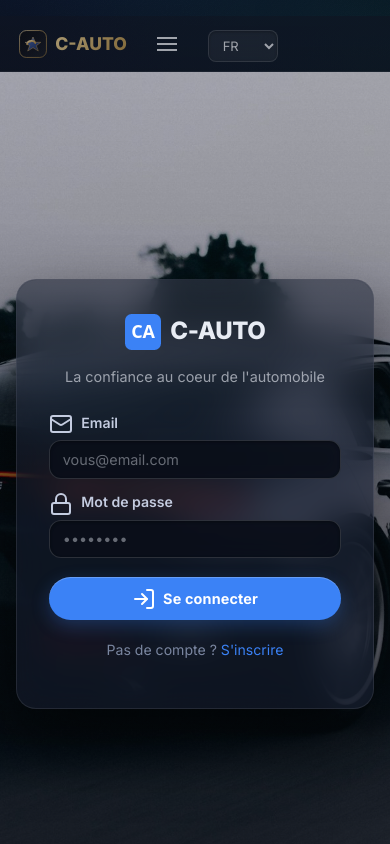
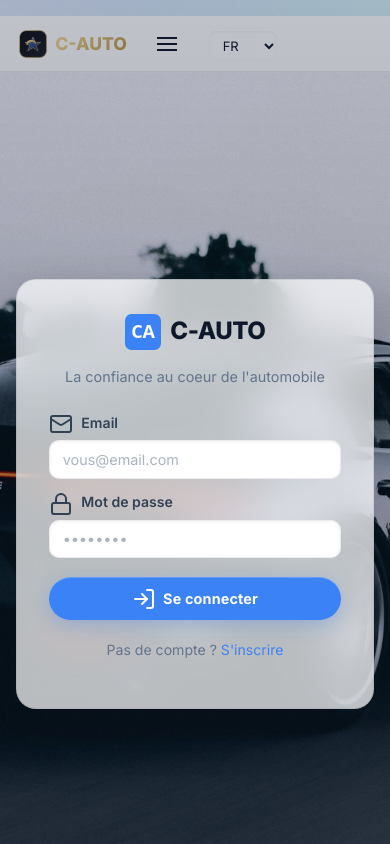
Before and after one commit to ChrystianD-max/cauto, a plain HTML site: page frontend/www/app/index.html in a window 390 px wide. Shown: the top 844 px of the page. Drawn offline with Linux system fonts and the light colour scheme; no server answers.

Commit message:
Design: passage au thème clair moderne (mobile pro) sur marketing et app SPA

```diff
--- a/frontend/www/app/design-system.css
+++ b/frontend/www/app/design-system.css
@@ -147,7 +147,7 @@
 /* ====== 05. FORMULAIRES ====== */
 label { font-weight: 550; }
 input, select, textarea { border-radius: var(--ds-r-md); }
-input[type="date"], input[type="time"] { color-scheme: dark; }
+input[type="date"], input[type="time"] { color-scheme: light; }
 
 /* Champ = label + aide + erreur, cohérents partout */
 .ds-field { margin-bottom: .9rem; }
--- a/frontend/www/app/glass-theme.css
+++ b/frontend/www/app/glass-theme.css
@@ -25,42 +25,42 @@
   --r1: 59, 130, 246; --r2: 34, 211, 238; --r3: 129, 140, 248;
 
   /* Surfaces verre */
-  --glass: rgba(22, 28, 44, 0.62);
-  --glass-strong: rgba(14, 18, 32, 0.78);
-  --glass-soft: rgba(255, 255, 255, 0.045);
-  --glass-border: rgba(255, 255, 255, 0.09);
-  --glass-hi: rgba(255, 255, 255, 0.14);
-  --hairline: rgba(255, 255, 255, 0.06);
+  --glass: rgba(255, 255, 255, 0.72);
+  --glass-strong: rgba(255, 255, 255, 0.9);
+  --glass-soft: rgba(0, 0, 0, 0.03);
+  --glass-border: rgba(15, 23, 42, 0.08);
+  --glass-hi: rgba(255, 255, 255, 0.6);
+  --hairline: rgba(15, 23, 42, 0.06);
 
   /* Re-branchement des tokens existants sur la couleur de rôle */
   --accent: var(--role-1);
   --accent2: var(--role-2);
-  --accent-glow: rgba(var(--r1), 0.14);
+  --accent-glow: rgba(var(--r1), 0.12);
   --gradient1: linear-gradient(135deg, var(--role-1), var(--role-2));
   --gradient-role: linear-gradient(135deg, var(--role-1), var(--role-2), var(--role-3));
 
-  /* Fond profond */
-  --bg: #05070d;
-  --bg2: #0a0e18;
-  --panel: rgba(20, 26, 42, 0.66);
-  --panel2: rgba(28, 36, 58, 0.72);
-  --border: rgba(255, 255, 255, 0.08);
-  --border2: rgba(255, 255, 255, 0.14);
+  /* Fond clair */
+  --bg: #f6f8fc;
+  --bg2: #eef2f9;
+  --panel: rgba(255, 255, 255, 0.9);
+  --panel2: rgba(255, 255, 255, 0.75);
+  --border: rgba(15, 23, 42, 0.08);
+  --border2: rgba(15, 23, 42, 0.14);
 
   /* Automobile : rayons généreux, pilotage à l'iPhone */
-  --radius: 22px;
+  --radius: 20px;
   --radius-lg: 26px;
-  --radius-sm: 16px;
-  --radius-xs: 12px;
+  --radius-sm: 14px;
+  --radius-xs: 10px;
 
   /* Ressort iOS */
   --spring: cubic-bezier(0.34, 1.56, 0.64, 1);
   --smooth: cubic-bezier(0.22, 0.61, 0.36, 1);
 
-  /* Ombres profondes + lueur de rôle */
-  --shadow: 0 1px 2px rgba(0,0,0,.4);
-  --shadow-lg: 0 24px 60px rgba(0,0,0,.55);
-  --role-glow: 0 0 0 1px rgba(var(--r1), .22), 0 14px 44px rgba(var(--r1), .14);
+  /* Ombres douces + lueur de rôle */
+  --shadow: 0 1px 3px rgba(15,23,42,.08);
+  --shadow-lg: 0 16px 44px rgba(15,23,42,.14);
+  --role-glow: 0 0 0 1px rgba(var(--r1), .18), 0 10px 30px rgba(var(--r1), .12);
 }
 
 /* ——— Chaque rôle = une palette = une expérience ——— */
@@ -79,7 +79,7 @@ body[data-role="ADMIN"], body[data-role="SUPER_ADMIN"] {
 
 /* ====== 02. AURA D'ARRIÈRE-PLAN (la lumière que le verre réfracte) ====== */
 body {
-  background-color: #05070d;
+  background-color: var(--bg, #f6f8fc);
   text-rendering: optimizeLegibility;
 }
 body::before {
@@ -180,7 +180,7 @@ h1 { font-size: clamp(1.45rem, 4vw, 2rem); font-weight: 800; letter-spacing: -0.
   backdrop-filter: blur(10px);
   box-shadow: inset 0 1px 0 var(--glass-hi);
 }
-.btn-ghost:hover { background: rgba(255,255,255,.09); color: var(--text); }
+.btn-ghost:hover { background: rgba(15,23,42,.06); color: var(--text); }
 .btn-danger { background: linear-gradient(135deg, #fb7185, #ef4444); box-shadow: 0 6px 18px rgba(239,68,68,.32); }
 .btn-ok { background: linear-gradient(135deg, #34d399, #10b981); box-shadow: 0 6px 18px rgba(16,185,129,.3); }
 .btn-ko { background: linear-gradient(135deg, #f43f5e, #ef4444); box-shadow: 0 6px 18px rgba(239,68,68,.3); }
@@ -232,41 +232,41 @@ h1 { font-size: clamp(1.45rem, 4vw, 2rem); font-weight: 800; letter-spacing: -0.
 
 /* ====== 08. CHAMPS DE FORMULAIRE ====== */
 input, select, textarea {
-  color-scheme: dark;
+  color-scheme: light;
   border-radius: var(--radius-xs);
-  background: #0b0f1c;
-  color: var(--text, #e8ecf4);
+  background: #ffffff;
+  color: var(--text, #0f172a);
   border: 1px solid var(--glass-border);
   -webkit-backdrop-filter: blur(8px); backdrop-filter: blur(8px);
-  box-shadow: inset 0 1px 3px rgba(0,0,0,.3);
+  box-shadow: inset 0 1px 3px rgba(15,23,42,.05);
   transition: border-color var(--smooth), box-shadow var(--smooth), transform var(--smooth), background var(--smooth);
 }
-/* Autofill : force un fond sombre OPAQUE + texte clair, pour que la saisie reste
+/* Autofill : force un fond clair OPAQUE + texte sombre, pour que la saisie reste
    lisible malgré la surcharge du navigateur. Technique du box-shadow 1000px. */
 input:-webkit-autofill, input:-webkit-autofill:hover, input:-webkit-autofill:focus,
 select:-webkit-autofill, select:-webkit-autofill:hover, select:-webkit-autofill:focus,
 textarea:-webkit-autofill, textarea:-webkit-autofill:hover, textarea:-webkit-autofill:focus {
-  -webkit-text-fill-color: var(--text, #e8ecf4) !important;
-  color: var(--text, #e8ecf4) !important;
-  -webkit-box-shadow: 0 0 0 1000px #0b0f1c inset !important;
-  box-shadow: 0 0 0 1000px #0b0f1c inset !important;
-  background-color: #0b0f1c !important;
+  -webkit-text-fill-color: var(--text, #0f172a) !important;
+  color: var(--text, #0f172a) !important;
+  -webkit-box-shadow: 0 0 0 1000px #ffffff inset !important;
+  box-shadow: 0 0 0 1000px #ffffff inset !important;
+  background-color: #ffffff !important;
   border: 1px solid var(--glass-border) !important;
   transition: background-color 50000s ease-in-out 0s;
 }
-input:hover, select:hover, textarea:hover { background: rgba(255,255,255,.09); border-color: var(--border2); }
+input:hover, select:hover, textarea:hover { background: #ffffff; border-color: var(--border2); }
 input:focus, select:focus, textarea:focus {
   border-color: rgba(var(--r1), .65);
-  box-shadow: 0 0 0 3px rgba(var(--r1), .22), inset 0 0 0 1000px #0b0f1c;
-  background: #0b0f1c;
+  box-shadow: 0 0 0 3px rgba(var(--r1), .22), inset 0 0 0 1000px #ffffff;
+  background: #ffffff;
   transform: translateY(-1px);
 }
 select {
-  color-scheme: dark;
+  color-scheme: light;
 }
 select option {
-  background: #0b0f1c;
-  color: var(--text, #e8ecf4);
+  background: #ffffff;
+  color: var(--text, #0f172a);
 }
 ::selection { background: rgba(var(--r1), .55); color: #fff; }
 button[type="submit"]:not(.btn) { border-radius: 999px; }
@@ -283,7 +283,7 @@ label { font-weight: 600; }
 /* ====== 10. SIDEBAR — rail de verre, sections groupées ====== */
 .sidebar {
   width: 268px;
-  background: rgba(10, 14, 26, .58);
+  background: rgba(255, 255, 255, 0.82);
   -webkit-backdrop-filter: blur(28px) saturate(180%);
   backdrop-filter: blur(28px) saturate(180%);
   border-right: 1px solid var(--hairline);
@@ -330,7 +330,7 @@ label { font-weight: 600; }
   text-decoration: none; transition: background .16s ease, color .16s ease, transform .16s ease;
 }
 .sidebar-link i { width: 16px; height: 16px; flex-shrink: 0; color: var(--role-1); opacity: .85; transition: opacity .16s ease, transform .16s ease; }
-.sidebar-link:hover { background: rgba(255,255,255,.055); color: var(--text); }
+.sidebar-link:hover { background: rgba(15,23,42,.06); color: var(--text); }
 .sidebar-link:hover i { opacity: 1; transform: translateX(1px); }
 .sidebar-link.active {
   background: linear-gradient(90deg, rgba(var(--r1), .20), rgba(var(--r1), .04));
@@ -400,12 +400,12 @@ label { font-weight: 600; }
 @media (min-width: 640px) { #toast-container { top: 1rem; right: 1rem; bottom: auto; } }
 .toast {
   border-radius: 999px;
-  background: rgba(24, 30, 48, .72) !important;
+  background: rgba(255, 255, 255, .92) !important;
   -webkit-backdrop-filter: blur(20px) saturate(160%);
   backdrop-filter: blur(20px) saturate(160%);
   border: 1px solid var(--glass-border);
   color: var(--text) !important;
-  box-shadow: 0 14px 36px rgba(0,0,0,.45);
+  box-shadow: 0 14px 36px rgba(15,23,42,.16);
   overflow: hidden; position: relative;
 }
 .toast::before { content: ''; position: absolute; left: 0; top: 0; bottom: 0; width: 4px; background: var(--role-1); }
@@ -419,14 +419,14 @@ label { font-weight: 600; }
 /* ====== 13. MODALES ====== */
 .ds-modal {
   border-radius: 28px;
-  background: rgba(18, 24, 40, .82) !important;
-  border: 1px solid rgba(255,255,255,.12);
+  background: rgba(255, 255, 255, 0.96) !important;
+  border: 1px solid rgba(15,23,42,.1);
 }
 .ds-modal-backdrop { align-items: flex-end; }
 @media (min-width: 640px) { .ds-modal-backdrop { align-items: center; } }
-.ds-modal-header { background: rgba(18, 24, 40, .88); border-radius: 28px 28px 0 0; }
-.ds-modal-close { border-radius: 999px; background: rgba(255,255,255,.07); }
-.ds-modal-close:hover { background: rgba(255,255,255,.14); }
+.ds-modal-header { background: rgba(255, 255, 255, 0.14); border-radius: 28px 28px 0 0; }
+.ds-modal-close { border-radius: 999px; background: rgba(15,23,42,.06); }
+.ds-modal-close:hover { background: rgba(15,23,42,.12); }
 
 /* ====== 14. TIMELINE & STEPPER ====== */
 .timeline-dot { border: 2px solid var(--bg); background: var(--role-1); box-shadow: 0 0 0 4px rgba(var(--r1), .15); }
@@ -476,7 +476,7 @@ label { font-weight: 600; }
 .ux-state.ux-ko .ux-icon { background: linear-gradient(145deg, rgba(239,68,68,.4), rgba(244,63,94,.18)); box-shadow: 0 18px 46px rgba(239,68,68,.22); }
 .ux-state.ux-warn .ux-icon { background: linear-gradient(145deg, rgba(245,158,11,.4), rgba(251,191,36,.18)); box-shadow: 0 18px 46px rgba(245,158,11,.22); }
 .ux-state .ux-title {
-  background: linear-gradient(180deg, #fff, rgba(255,255,255,.7));
+  background: linear-gradient(180deg, #0f172a, #334155);
   -webkit-background-clip: text; background-clip: text;
   -webkit-text-fill-color: transparent; color: transparent;
   letter-spacing: -0.02em;
@@ -495,15 +495,15 @@ label { font-weight: 600; }
 
 /* ====== 19. OFFLINE / MISC ====== */
 #offline-banner {
-  background: linear-gradient(90deg, rgba(245,158,11,.2), rgba(251,191,36,.08));
-  color: #fde68a; font-size: .82rem; padding: .55rem 1rem;
+  background: linear-gradient(90deg, rgba(245,158,11,.16), rgba(251,191,36,.08));
+  color: #92400e; font-size: .82rem; padding: .55rem 1rem;
   border-bottom: 1px solid rgba(245,158,11,.25);
   -webkit-backdrop-filter: blur(14px); backdrop-filter: blur(14px);
 }
 
 .hypothesis, .history-item, .fl-row, .rec-section, .quote-line { border-color: var(--hairline); }
-.chat-msg.mine { background: rgba(var(--r1), .22); border-color: rgba(var(--r1), .5); }
-.chat-msg.theirs { background: rgba(255,255,255,.06); border-color: var(--glass-border); }
+.chat-msg.mine { background: rgba(var(--r1), .16); border-color: rgba(var(--r1), .45); }
+.chat-msg.theirs { background: rgba(15,23,42,.05); border-color: var(--glass-border); }
 .detail-label { letter-spacing: .1em; }
 .tab-bar { border-bottom-color: var(--hairline); }
 .tab-bar a.active { color: var(--role-1); border-bottom-color: var(--role-1); }
@@ -511,18 +511,18 @@ label { font-weight: 600; }
 /* ====== 20. SCROLLBARS & DETAILS ====== */
 ::-webkit-scrollbar { width: 6px; height: 6px; }
 ::-webkit-scrollbar-track { background: transparent; }
-::-webkit-scrollbar-thumb { background: rgba(255,255,255,.16); border-radius: 999px; }
-::-webkit-scrollbar-thumb:hover { background: rgba(255,255,255,.26); }
+::-webkit-scrollbar-thumb { background: rgba(15,23,42,.18); border-radius: 999px; }
+::-webkit-scrollbar-thumb:hover { background: rgba(15,23,42,.3); }
 
 /* ====== 21. FALLOUT : navigateurs sans backdrop-filter ====== */
 @supports not ((backdrop-filter: blur(1px)) or (-webkit-backdrop-filter: blur(1px))) {
   .card, .sidebar, .ds-modal, .auth-card, .ad-panel, .fl-kpi, .fl-quick-card,
   .fl-drv-card, .fl-maint-card, .fl-inc-card, .ad-pro-card, .ds-notif-item,
   .ds-table-shell, .workflow-steps, .doc-reception, .toast {
-    background: #111728 !important;
-    border: 1px solid rgba(255,255,255,.1) !important;
+    background: #ffffff !important;
+    border: 1px solid rgba(15,23,42,.1) !important;
   }
-  input, select, textarea { background: #0b0f1c !important; color-scheme: dark; color: var(--text, #e8ecf4); }
+  input, select, textarea { background: #ffffff !important; color-scheme: light; color: var(--text, #0f172a); }
 }
 
 /* ====== 22. COMFORT MOBILE ====== */
--- a/frontend/www/app/styles.css
+++ b/frontend/www/app/styles.css
@@ -1,34 +1,34 @@
 /* C-AUTO Design System — v3 Clean */
 :root {
-  --bg: #0a0e1a;
-  --bg2: #0f1420;
-  --panel: #151c2e;
-  --panel2: #1a2338;
-  --border: #1e2a42;
-  --border2: #2a3650;
-  --text: #e8ecf4;
-  --text2: #c4cce0;
-  --muted: #7a86a0;
-  --accent: #3b82f6;
-  --accent2: #2563eb;
-  --accent-glow: rgba(59,130,246,0.12);
-  --ok: #10b981;
-  --ok-bg: rgba(16,185,129,0.10);
-  --ko: #ef4444;
-  --ko-bg: rgba(239,68,68,0.10);
-  --warn: #f59e0b;
-  --warn-bg: rgba(245,158,11,0.10);
-  --purple: #8b5cf6;
-  --purple-bg: rgba(139,92,246,0.10);
-  --danger: #ef4444;
-  --gradient1: linear-gradient(135deg, #3b82f6, #8b5cf6);
+  --bg: #ffffff;
+  --bg2: #f4f6fb;
+  --panel: #ffffff;
+  --panel2: #f1f5f9;
+  --border: #e2e8f0;
+  --border2: #cbd5e1;
+  --text: #0f172a;
+  --text2: #334155;
+  --muted: #64748b;
+  --accent: #2563eb;
+  --accent2: #1d4ed8;
+  --accent-glow: rgba(37,99,235,0.10);
+  --ok: #059669;
+  --ok-bg: rgba(5,150,105,0.08);
+  --ko: #dc2626;
+  --ko-bg: rgba(220,38,38,0.08);
+  --warn: #d97706;
+  --warn-bg: rgba(217,119,6,0.08);
+  --purple: #7c3aed;
+  --purple-bg: rgba(124,58,237,0.08);
+  --danger: #dc2626;
+  --gradient1: linear-gradient(135deg, #2563eb, #7c3aed);
   --radius: 12px;
   --radius-sm: 8px;
   --radius-xs: 6px;
-  --shadow: 0 1px 3px rgba(0,0,0,0.3);
-  --shadow-lg: 0 4px 16px rgba(0,0,0,0.4);
+  --shadow: 0 1px 3px rgba(15,23,42,0.08);
+  --shadow-lg: 0 6px 20px rgba(15,23,42,0.10);
   --transition: 0.2s ease;
-  color-scheme: dark;
+  color-scheme: light;
 }
 *, *::before, *::after { box-sizing: border-box; }
 html { scroll-behavior: smooth; }
@@ -76,7 +76,7 @@ input, select, textarea {
   display: block; width: 100%; padding: 0.6rem 0.8rem;
   background: var(--bg2); border: 1px solid var(--border);
   border-radius: var(--radius-xs); color: var(--text);
-  color-scheme: dark;
+  color-scheme: light;
   font-family: inherit; font-size: 0.9rem;
   transition: border-color var(--transition);
   margin-top: 0.25rem;
@@ -607,29 +607,29 @@ input:hover, select:hover, textarea:hover { border-color: var(--border2); }
 /* --- Connexion : fond photo réaliste & professionnel (module 62) --- */
 .auth-page.login-bg { background: url('assets/auth-bg.jpg') center/cover no-repeat; }
 .auth-page.login-bg::before {
-  background: linear-gradient(180deg, rgba(8, 10, 18, 0.3), rgba(8, 10, 18, 0.62));
+  background: linear-gradient(180deg, rgba(15, 23, 42, 0.25), rgba(15, 23, 42, 0.45));
 }
 .auth-page.login-bg .auth-card {
-  background: rgba(15, 20, 34, 0.78);
+  background: rgba(255, 255, 255, 0.94);
   backdrop-filter: blur(18px) saturate(140%);
   -webkit-backdrop-filter: blur(18px) saturate(140%);
-  border: 1px solid rgba(255, 255, 255, 0.12);
-  box-shadow: 0 30px 70px rgba(0, 0, 0, 0.55);
+  border: 1px solid rgba(15, 23, 42, 0.1);
+  box-shadow: 0 18px 50px rgba(15, 23, 42, 0.2);
   color: var(--text);
 }
-.auth-page.login-bg .auth-card .subtitle { color: rgba(232, 236, 244, 0.62); }
+.auth-page.login-bg .auth-card .subtitle { color: var(--muted); }
 /* Champs d'authentification : toujours lisibles, quel que soit l'habillage vitré */
 .auth-page input, .auth-page select, .auth-page textarea {
-  background: rgba(10, 14, 24, 0.88) !important;
+  background: #ffffff !important;
   color: var(--text) !important;
-  border: 1px solid rgba(255, 255, 255, 0.14) !important;
+  border: 1px solid var(--border) !important;
 }
 .auth-page input:focus, .auth-page select:focus, .auth-page textarea:focus {
-  background: rgba(10, 14, 24, 0.98) !important;
-  border-color: rgba(var(--r1, 59, 130, 246), 0.7) !important;
-  box-shadow: 0 0 0 3px rgba(var(--r1, 59, 130, 246), 0.22) !important;
+  background: #ffffff !important;
+  border-color: rgba(var(--r1, 59, 130, 246), 0.6) !important;
+  box-shadow: 0 0 0 3px rgba(var(--r1, 59, 130, 246), 0.18) !important;
 }
-.auth-page input::placeholder { color: rgba(232, 236, 244, 0.42) !important; }
+.auth-page input::placeholder { color: rgba(100, 116, 139, 0.55) !important; }
 
 /* --- État inscription : formulaire multi-étapes (module 62) --- */
 .reg-card { position: relative; }
--- a/frontend/www/css/public.css
+++ b/frontend/www/css/public.css
@@ -2,33 +2,33 @@
 @import url('https://fonts.googleapis.com/css2?family=Inter:wght@300;400;500;600;700;800;900&display=swap');
 
 :root {
-  color-scheme: dark;
-  --bg: #0a0f1e;
-  --bg2: #111827;
-  --surface: #1e293b;
-  --surface2: #334155;
-  --border: #334155;
-  --text1: #f8fafc;
-  --text2: #cbd5e1;
-  --muted: #94a3b8;
-  --accent: #3b82f6;
-  --accent2: #60a5fa;
-  --accent-hover: #2563eb;
-  --accent-glow: rgba(59,130,246,0.15);
-  --green: #10b981;
-  --green-bg: rgba(16,185,129,0.1);
-  --orange: #f59e0b;
-  --orange-bg: rgba(245,158,11,0.1);
-  --red: #ef4444;
-  --purple: #8b5cf6;
-  --purple-bg: rgba(139,92,246,0.1);
-  --gradient1: linear-gradient(135deg, #3b82f6, #8b5cf6);
-  --gradient2: linear-gradient(135deg, #0a0f1e 0%, #1e1b4b 50%, #0a0f1e 100%);
-  --radius: 12px;
-  --radius-sm: 8px;
-  --radius-lg: 20px;
-  --shadow: 0 4px 24px rgba(0,0,0,0.3);
-  --shadow-lg: 0 8px 40px rgba(0,0,0,0.4);
+  color-scheme: light;
+  --bg: #ffffff;
+  --bg2: #f6f8fc;
+  --surface: #ffffff;
+  --surface2: #f1f5f9;
+  --border: #e2e8f0;
+  --text1: #0f172a;
+  --text2: #334155;
+  --muted: #64748b;
+  --accent: #2563eb;
+  --accent2: #3b82f6;
+  --accent-hover: #1d4ed8;
+  --accent-glow: rgba(37,99,235,0.10);
+  --green: #059669;
+  --green-bg: rgba(5,150,105,0.08);
+  --orange: #d97706;
+  --orange-bg: rgba(217,119,6,0.08);
+  --red: #dc2626;
+  --purple: #7c3aed;
+  --purple-bg: rgba(124,58,237,0.08);
+  --gradient1: linear-gradient(135deg, #2563eb, #7c3aed);
+  --gradient2: linear-gradient(135deg, #f6f8fc 0%, #eef2ff 50%, #f8f5ff 100%);
+  --radius: 14px;
+  --radius-sm: 9px;
+  --radius-lg: 22px;
+  --shadow: 0 6px 24px rgba(15,23,42,0.08);
+  --shadow-lg: 0 18px 50px rgba(15,23,42,0.12);
   --max-w: 1200px;
 }
 *, *::before, *::after { box-sizing: border-box; margin: 0; padding: 0; }
@@ -65,14 +65,14 @@ h3 { font-size: 1.1rem; }
 
 /* Nav */
 .nav { position: fixed; top: 0; left: 0; right: 0; z-index: 1000; padding: 1rem 0; transition: all 0.3s; }
-.nav.scrolled { background: rgba(10,15,30,0.95); backdrop-filter: blur(12px); border-bottom: 1px solid var(--border); padding: 0.6rem 0; }
+.nav.scrolled { background: rgba(255,255,255,0.92); backdrop-filter: blur(12px); border-bottom: 1px solid var(--border); padding: 0.6rem 0; }
 .nav-inner { display: flex; align-items: center; justify-content: space-between; }
 .nav-logo { display: flex; align-items: center; gap: 0.6rem; font-weight: 800; font-size: 1.35rem; color: var(--text1); text-decoration: none; letter-spacing: 0.04em; }
 .nav-logo svg { width: 36px; height: 36px; }
 .nav-logo .wordmark { background: linear-gradient(135deg, #f6dda0, #b89248); -webkit-background-clip: text; background-clip: text; -webkit-text-fill-color: transparent; color: transparent; }
 .nav-links { display: flex; align-items: center; gap: 0.3rem; }
 .nav-links a { padding: 0.5rem 0.8rem; border-radius: var(--radius-sm); color: var(--text2); font-size: 0.88rem; font-weight: 500; transition: all 0.2s; }
-.nav-links a:hover, .nav-links a.active { color: var(--text1); background: rgba(255,255,255,0.05); }
+.nav-links a:hover, .nav-links a.active { color: var(--text1); background: rgba(15,23,42,0.06); }
 .nav-cta { display: flex; gap: 0.5rem; margin-left: 1rem; }
 .hamburger { display: none; background: none; border: none; color: var(--text1); cursor: pointer; padding: 0.5rem; }
 .hamburger svg { width: 24px; height: 24px; }
@@ -174,12 +174,12 @@ h3 { font-size: 1.1rem; }
 /* Contact form */
 .form-group { margin-bottom: 1.2rem; }
 .form-group label { display: block; font-weight: 500; margin-bottom: 0.4rem; color: var(--text1); font-size: 0.9rem; }
-.form-group input, .form-group textarea, .form-group select { width: 100%; padding: 0.7rem 1rem; background: var(--surface); border: 1px solid var(--border); border-radius: var(--radius-sm); color: var(--text1); color-scheme: dark; font-family: inherit; font-size: 0.92rem; transition: border-color 0.2s; }
+.form-group input, .form-group textarea, .form-group select { width: 100%; padding: 0.7rem 1rem; background: var(--surface); border: 1px solid var(--border); border-radius: var(--radius-sm); color: var(--text1); color-scheme: light; font-family: inherit; font-size: 0.92rem; transition: border-color 0.2s; }
 .form-group input:-webkit-autofill, .form-group input:-webkit-autofill:hover, .form-group input:-webkit-autofill:focus,
 .form-group textarea:-webkit-autofill, .form-group textarea:-webkit-autofill:hover, .form-group textarea:-webkit-autofill:focus,
 .form-group select:-webkit-autofill, .form-group select:-webkit-autofill:hover, .form-group select:-webkit-autofill:focus {
   -webkit-text-fill-color: var(--text1) !important;
-  -webkit-box-shadow: 0 0 0 1000px var(--surface) inset !important;
+  -webkit-box-shadow: 0 0 0 1000px #ffffff inset !important;
   border: 1px solid var(--border) !important;
   transition: background 50000s ease-in-out 0s;
 }
@@ -200,7 +200,7 @@ h3 { font-size: 1.1rem; }
   .footer-grid { grid-template-columns: 1fr 1fr; }
   .hero-visual { display: none; }
   .nav-links { display: none; }
-  .nav-links.open { display: flex; flex-direction: column; position: absolute; top: 100%; left: 0; right: 0; background: rgba(10,15,30,0.98); backdrop-filter: blur(12px); padding: 1rem; border-bottom: 1px solid var(--border); }
+  .nav-links.open { display: flex; flex-direction: column; position: absolute; top: 100%; left: 0; right: 0; background: rgba(255,255,255,0.98); backdrop-filter: blur(12px); padding: 1rem; border-bottom: 1px solid var(--border); box-shadow: var(--shadow); }
   .nav-cta { display: none; }
   .hamburger { display: block; }
 }
```
Also changed, not shown: frontend/www/app/index.html (+3 -3 lines), frontend/www/index.html (+1 -1 lines).
